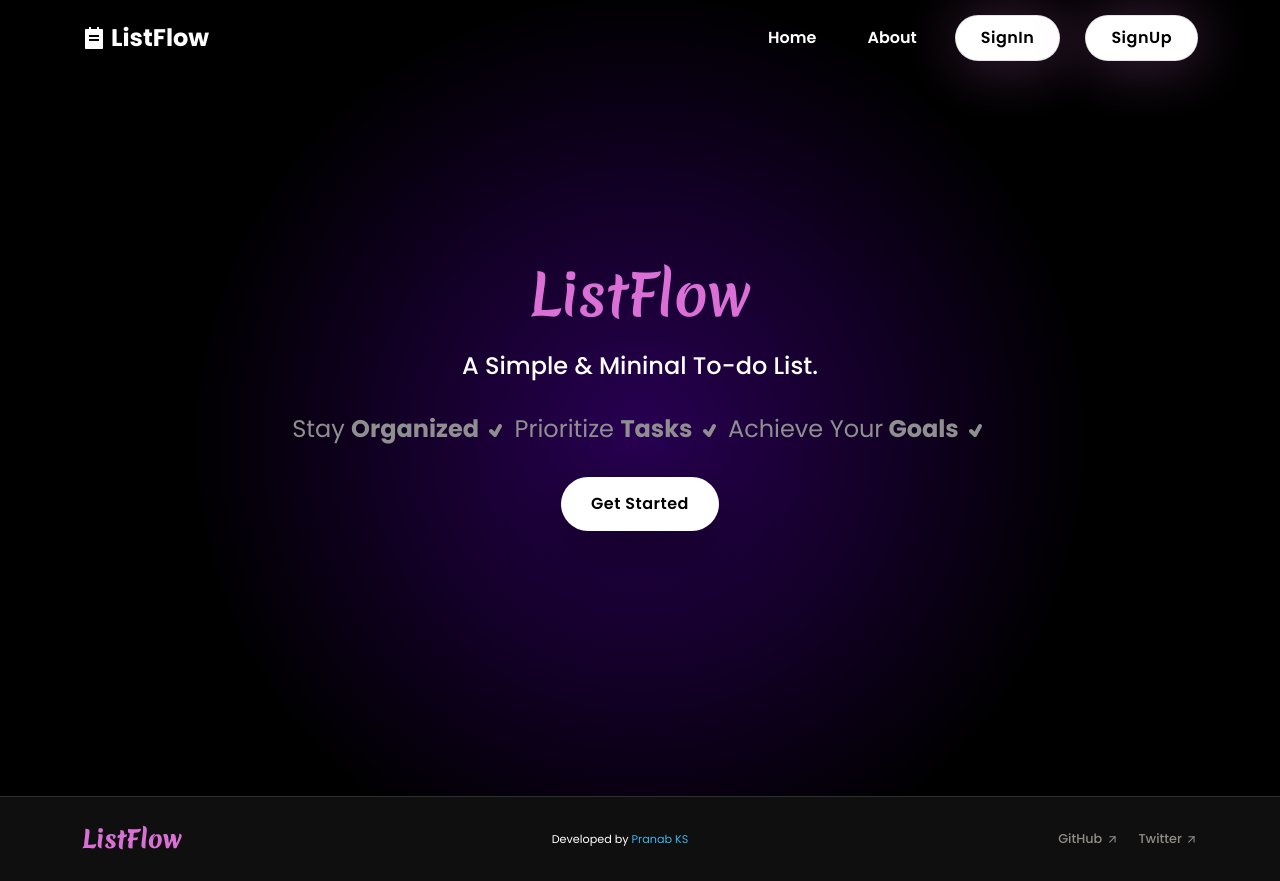
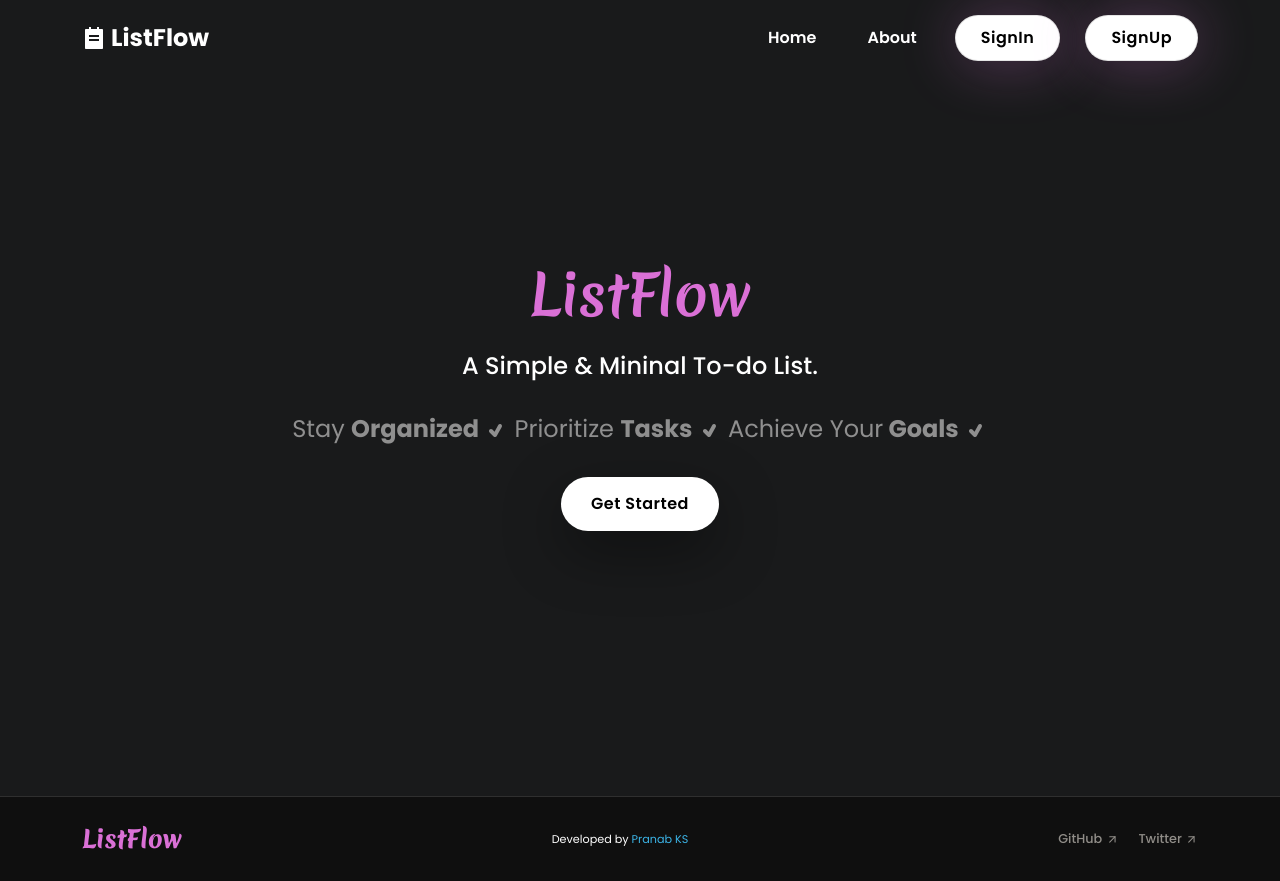
Before and after one commit to PranabKumarSahoo/listflow, a React (Create React App) app in the folder client/: page / in a window 1280 px wide. Built offline with nearby package versions, Linux system fonts and the light colour scheme.

Commit message:
[update]: minor updates

```diff
--- a/client/src/App.css
+++ b/client/src/App.css
@@ -14,8 +14,9 @@
 }
 
 body {
-  background: rgb(40, 0, 82);
-  background: radial-gradient(circle, rgba(40, 0, 82, 1) 0%, rgba(0, 0, 0, 1) 58%);
+  background-color: var(--body);
+  /* background: rgb(40, 0, 82);
+  background: radial-gradient(circle, rgba(40, 0, 82, 1) 0%, rgba(0, 0, 0, 1) 58%); */
 }
 
 ::-webkit-scrollbar {
@@ -23,7 +24,8 @@ body {
 }
 
 ::-webkit-scrollbar-track {
-  background-color: black;
+  background-color: transparent;
+  /* background-color: black; */
 }
 
 ::-webkit-scrollbar-thumb {
```
